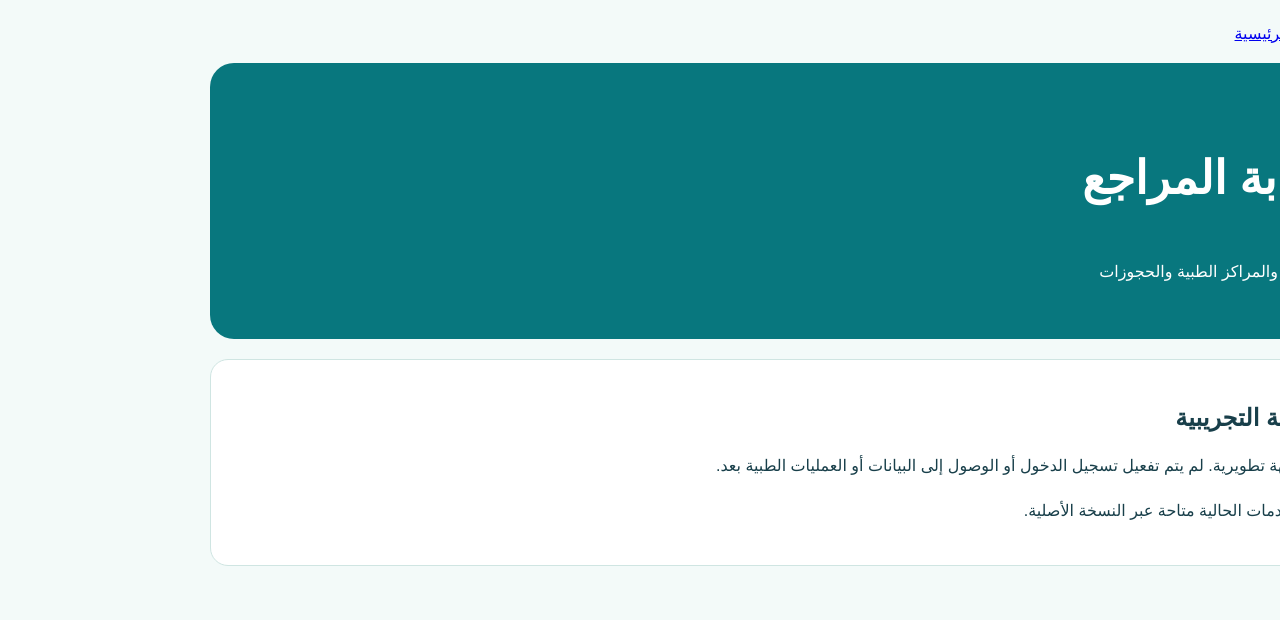
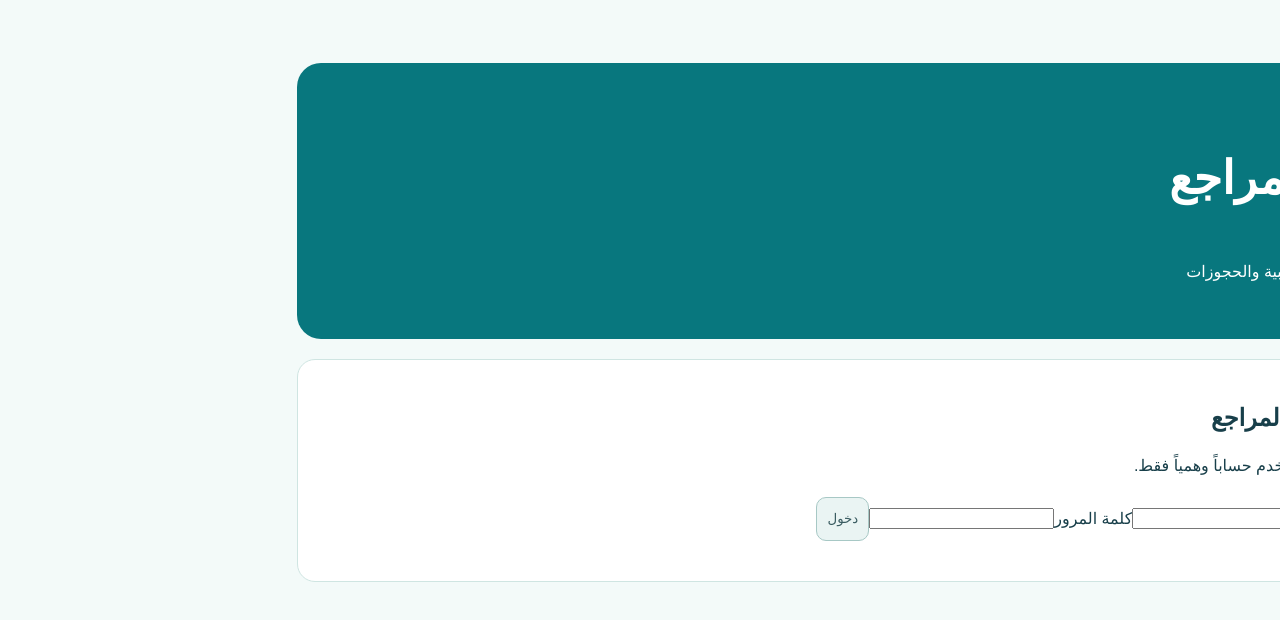
Before and after one commit to iivestro/-, a Next.js app in the folder v2/web/: page /portal/patients in a window 1280 px wide. Shown: the top 620 px of the page. Built offline with nearby package versions, Linux system fonts and the light colour scheme.

Commit message:
Enable patient sign-in preview route

```diff
--- a/v2/web/app/portal/[slug]/page.tsx
+++ b/v2/web/app/portal/[slug]/page.tsx
@@ -1,3 +1,4 @@
+import PatientSignIn from '../patients/sign-in';
 import Link from 'next/link';
 import {notFound} from 'next/navigation';
 import {portals} from '../../../lib/portals';
@@ -6,5 +7,5 @@ export default async function Portal({params}:{params:Promise<{slug:string}>}){
  const {slug}=await params;
  const portal=portals.find(p=>p.slug===slug);
  if(!portal) notFound();
- return <main><Link href="/">العودة إلى الرئيسية</Link><section className="hero"><h1>{portal.title}</h1><p>{portal.description}</p></section><article><h2>النسخة التجريبية</h2><p>هذه واجهة تطويرية. لم يتم تفعيل تسجيل الدخول أو الوصول إلى البيانات أو العمليات الطبية بعد.</p><p>تظل الخدمات الحالية متاحة عبر النسخة الأصلية.</p></article></main>;
+ return <main><Link href="/">العودة إلى الرئيسية</Link><section className="hero"><h1>{portal.title}</h1><p>{portal.description}</p></section>{slug==='patients'?<PatientSignIn/>:<article><h2>النسخة التجريبية</h2><p>هذه واجهة تطويرية. لم يتم تفعيل تسجيل الدخول أو الوصول إلى البيانات أو العمليات الطبية بعد.</p><p>تظل الخدمات الحالية متاحة عبر النسخة الأصلية.</p></article>}</main>;
 }
```
